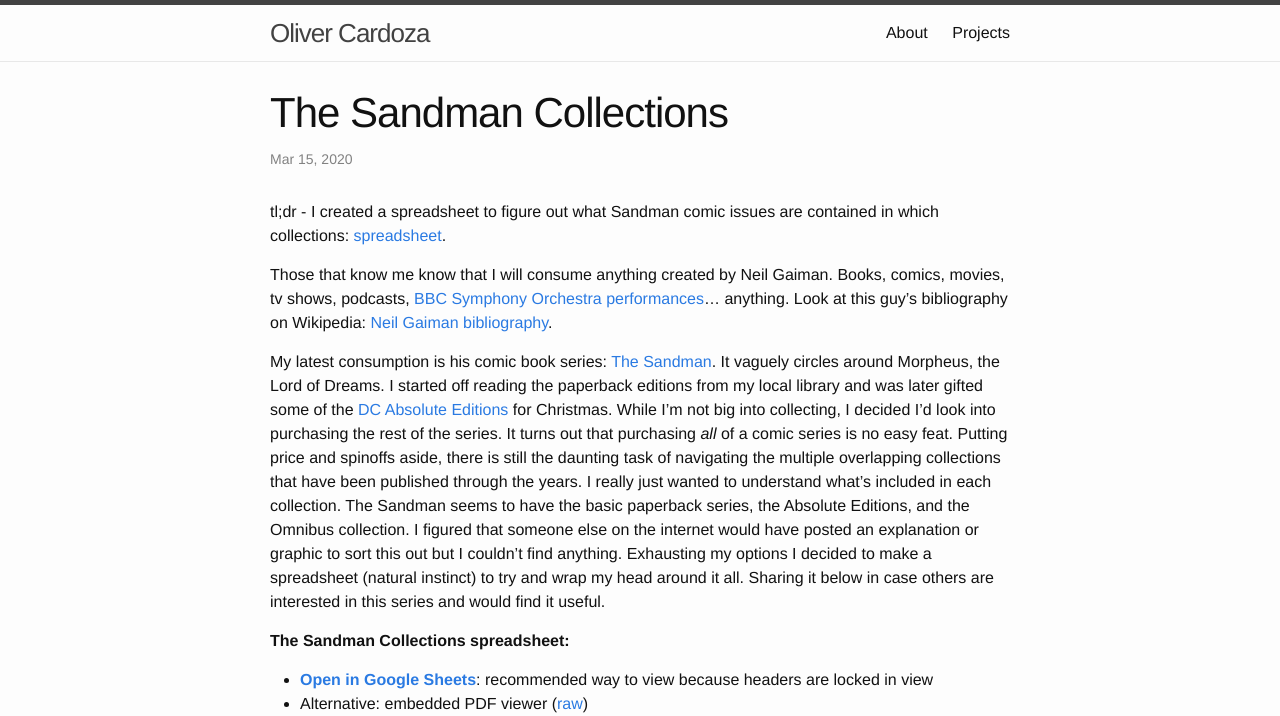
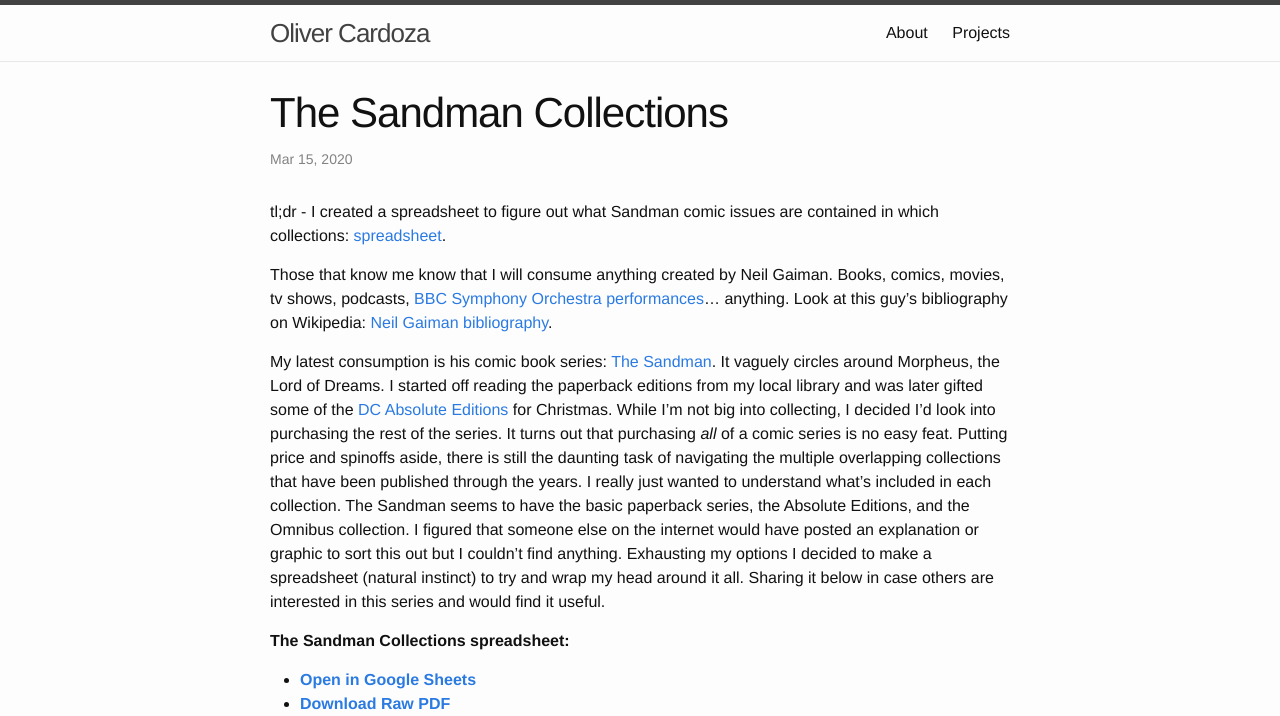
Before and after one commit to OliverCardoza/OliverCardoza.github.io, a Jekyll site: the page built from _posts/2020-03-15-the-sandman-collections.markdown, in a window 1280 px wide. Shown: the top 716 px of the page. Built offline with Jekyll 4.4.1, drawn with Linux system fonts in a browser that asks for light colours; some of the changed text lies outside the part shown; grey boxes are pictures that could not be loaded.

Commit message:
Modified sandman pdf location and access footer in sandman article

```diff
--- a/_posts/2020-03-15-the-sandman-collections.markdown
+++ b/_posts/2020-03-15-the-sandman-collections.markdown
@@ -12,6 +12,7 @@
 
 **The Sandman Collections spreadsheet:**
 
-*   [**Open in Google Sheets**](https://docs.google.com/spreadsheets/d/1jQsMPcsaZpUMGlgUNVmkdZO-Bvc5IY9csFjmuX0-Ogc/view#gid=0): recommended way to view because headers are locked in view
-*   Alternative: embedded PDF viewer ([raw](https://olivercardoza.com/assets/the_sandman_collections.pdf))
-    <iframe src="https://docs.google.com/gview?url=https://olivercardoza.com/assets/the_sandman_collections.pdf&embedded=true" style="width:100%; height:240px;" frameborder="0"></iframe>
+*   [**Open in Google Sheets**](https://docs.google.com/spreadsheets/d/1jQsMPcsaZpUMGlgUNVmkdZO-Bvc5IY9csFjmuX0-Ogc/view#gid=0)
+*   [**Download Raw PDF**](https://olivercardoza.com/assets/files/the_sandman_collections.pdf)
+*   **Embedded PDF viewer**: see below
+    <iframe src="https://docs.google.com/gview?url=https://olivercardoza.com/assets/files/the_sandman_collections.pdf&embedded=true" style="width:100%; height:240px;" frameborder="0"></iframe>
```
Also changed, not shown: 2 other files.
